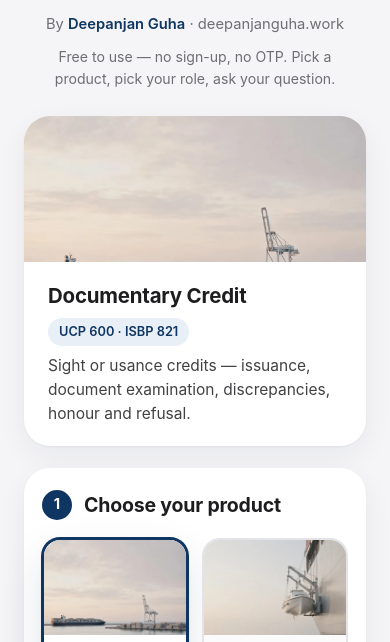
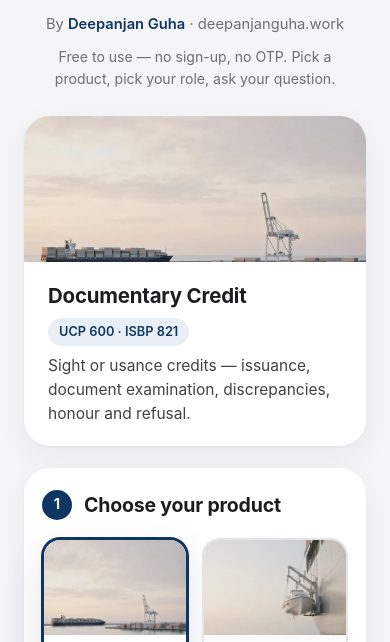
Before and after one commit to guhadeepanjan/dg-coo-site, a plain HTML site: page trade-finance-query-desk.html in a window 390 px wide. Shown: the part 202-844 px from the top of the page. Drawn offline with Linux system fonts and the light colour scheme.

Commit message:
Query Desk: banner image crop shows the ship on mobile

```diff
--- a/trade-finance-query-desk.html
+++ b/trade-finance-query-desk.html
@@ -88,6 +88,7 @@
         aspect-ratio: 21 / 9;
         max-height: 290px;
         object-fit: cover;
+        object-position: center 68%;
         transition: opacity 0.35s ease;
       }
       .featured img.fading { opacity: 0.25; }
```
